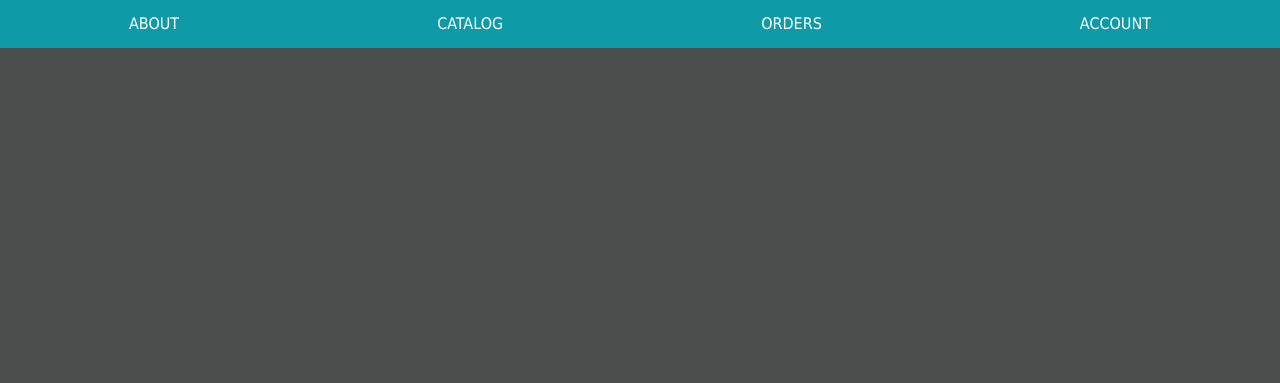
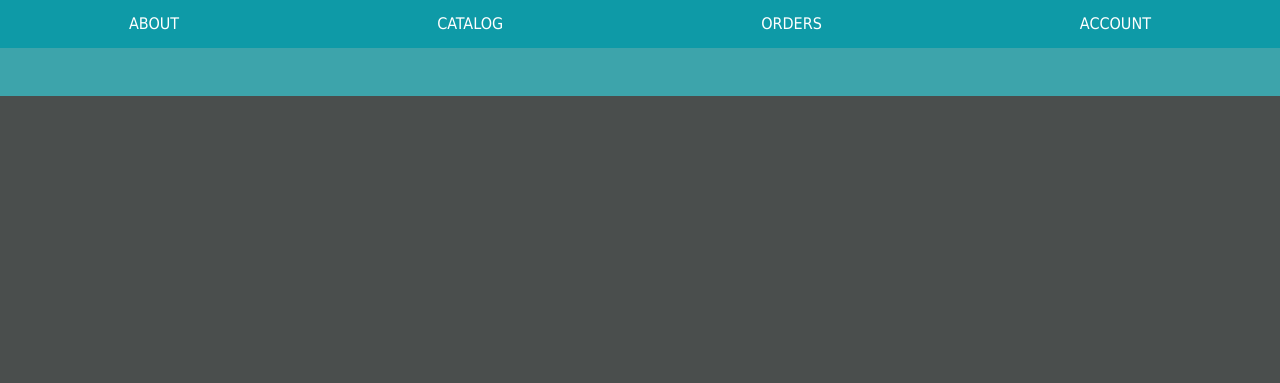
Before and after one commit to mgdeveloper45/lab-316.3.1, a plain HTML site: page index.html in a window 1280 px wide. Shown: the top 383 px of the page. Drawn offline with Linux system fonts and the light colour scheme.

Commit message:
cache submenu set height and background color

```diff
--- a/src/index.js
+++ b/src/index.js
@@ -37,3 +37,8 @@ menuLinks.forEach(ele => {
 // ============ DOM Manipulation (Part Two) ============
 
 // Part 2: Adding Additional HTML and CSS
+
+const subMenuEl = document.getElementById("sub-menu");
+// console.log(subMenuEl)
+subMenuEl.style.height = "100%";
+subMenuEl.style.backgroundColor = 'var(--sub-menu-bg)';
--- a/src/styles.css
+++ b/src/styles.css
@@ -1,6 +1,6 @@
 * {
-    box-sizing: border-box;
-  }
+  box-sizing: border-box;
+}
 
 header, #top-menu {
   position: relative;
@@ -8,6 +8,12 @@ header, #top-menu {
 
 #top-menu {
   z-index: 20;
+}
+
+#sub-menu {
+  width: 100%;
+  z-index: 10;
+  transition: top 0.5s ease-out;
 }
 
 #sub-menu a:hover {
```
